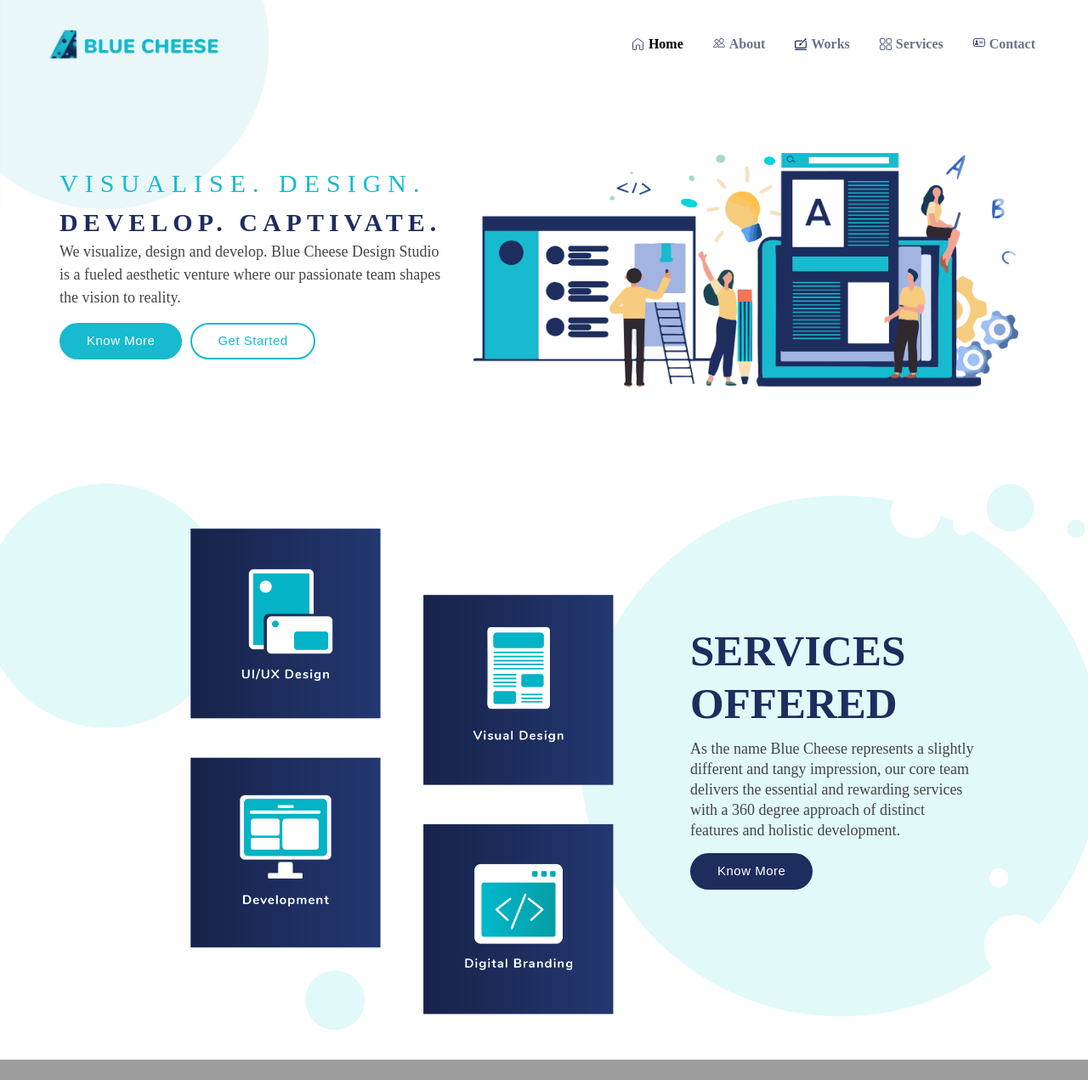
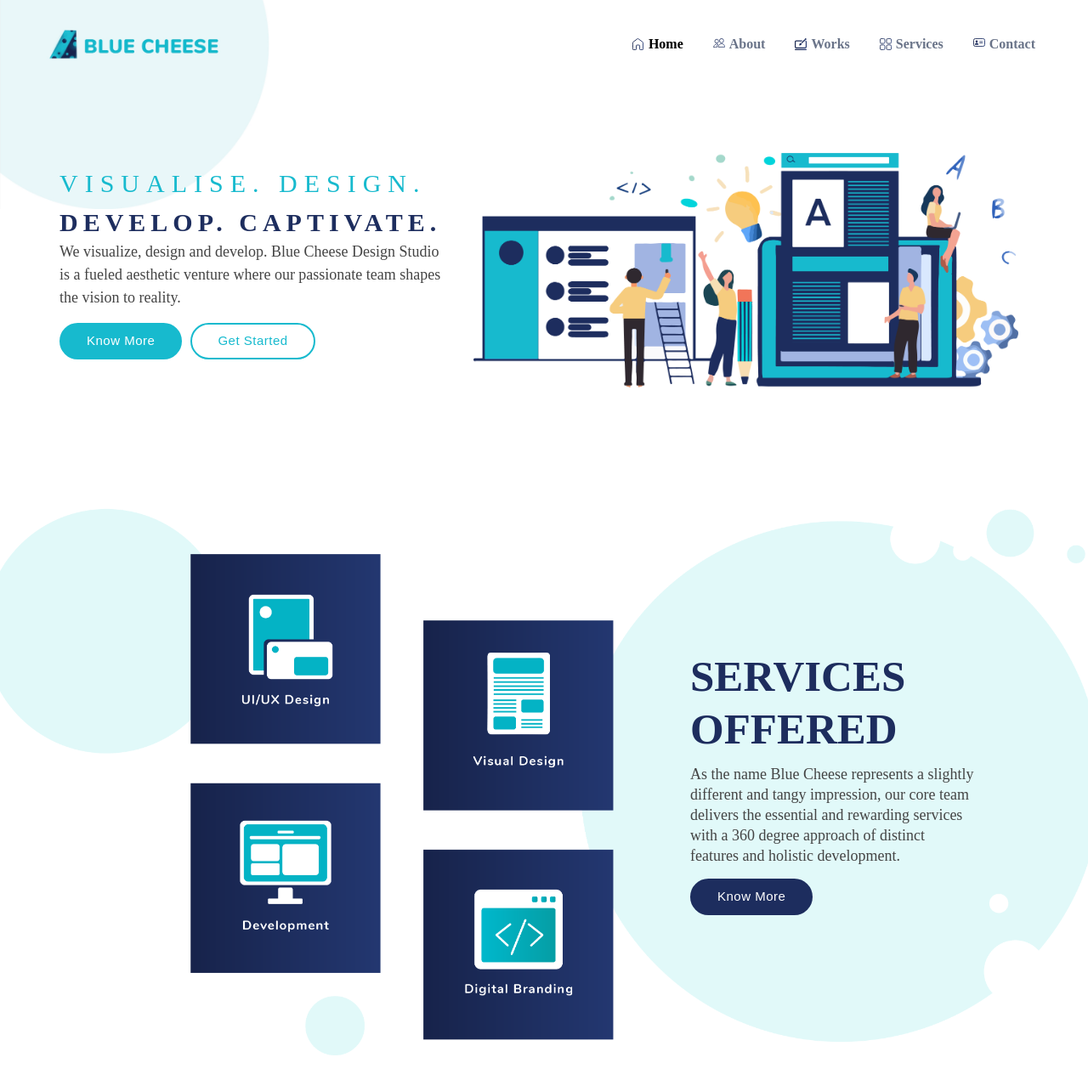
Before and after one commit to RoshaniSitlani05/blue-cheese, a PHP site: page / in a window 1280 px wide. Shown: the top 1271 px of the page at 85% size. Run offline with PHP 8.4, Linux system fonts and the light colour scheme; some web fonts are replaced; grey boxes are pictures that could not be loaded.

Commit message:
add margin

```diff
--- a/assets/css/style.css
+++ b/assets/css/style.css
@@ -611,7 +611,7 @@ section {
 # Featured Services
 --------------------------------------------------------------*/
 .featured-services {
-    margin: 20px 0;
+    margin: 50px 0;
     padding: 150px 0px;
     background: url("../img/background.png") center no-repeat;
     background-size: cover;
```
